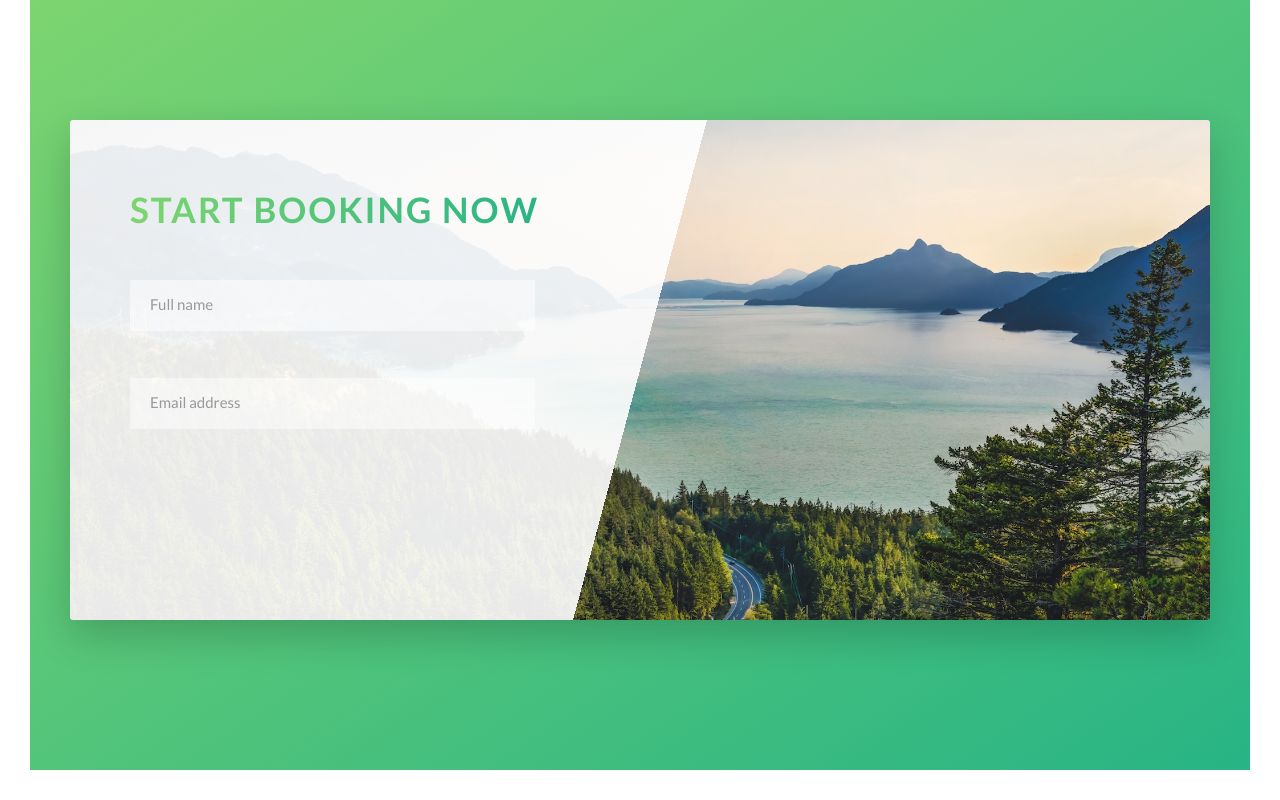
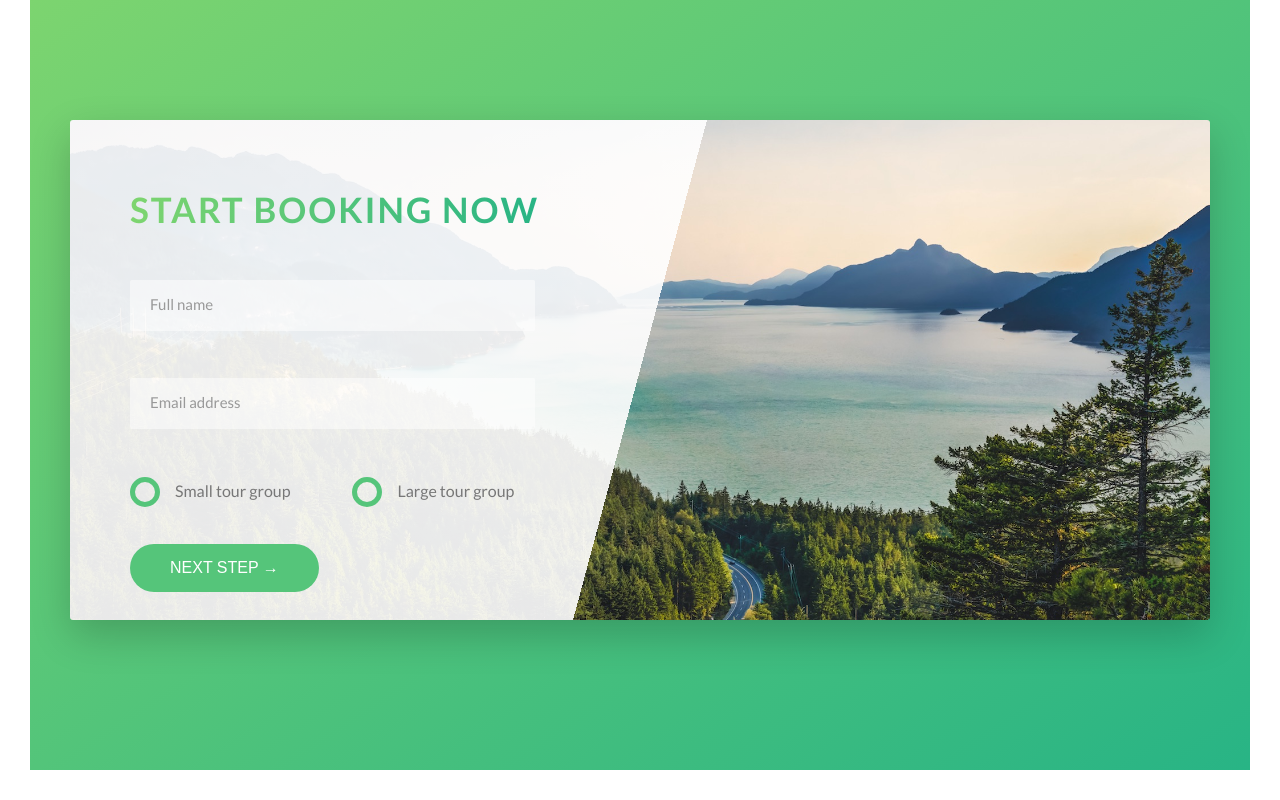
Before and after one commit to memowii/Natours, a website: page index.html in a window 1280 px wide. Shown: the part 4495-5295 px from the top of the page. Drawn offline with Linux system fonts and the light colour scheme.

Commit message:
47. Building the Booking Section - Part 3

```diff
--- a/index.html
+++ b/index.html
@@ -306,6 +306,28 @@
                                 <input type="email" class="form__input" placeholder="Email address" id="email" required>
                                 <label for="email" class="form__label">Email address</label>
                             </div>
+
+                            <div class="form__group u-margin-bottom-medium">
+                                <div class="form__radio-group">
+                                    <input type="radio" class="form__radio-input" id="small" name="size">
+                                    <label for="small" class="form__radio-label">
+                                        <span class="form__radio-button"></span>
+                                        Small tour group
+                                    </label>
+                                </div>
+
+                                <div class="form__radio-group">
+                                    <input type="radio" class="form__radio-input" id="large" name="size">
+                                    <label for="large" class="form__radio-label">
+                                        <span class="form__radio-button"></span>
+                                        Large tour group
+                                    </label>
+                                </div>
+                            </div>
+
+                            <div class="form__group">
+                                <button class="btn btn--green">Next step &rarr;</button>
+                            </div>
                         </form>
                     </div>
                 </div>
--- a/sass/base/_utilities.scss
+++ b/sass/base/_utilities.scss
@@ -1,23 +1,23 @@
 .u-center-text {
-  text-align: center;
+  text-align: center !important;
 }
 
 .u-margin-bottom-small {
-  margin-bottom: 1.5rem;
+  margin-bottom: 1.5rem !important;
 }
 
 .u-margin-bottom-medium {
-  margin-bottom: 4rem;
+  margin-bottom: 4rem !important;
 }
 
 .u-margin-bottom-big {
-  margin-bottom: 8rem;
+  margin-bottom: 8rem !important;
 }
 
 .u-margin-top-big {
-  margin-top: 8rem;
+  margin-top: 8rem !important;
 }
 
 .u-margin-top-huge {
-  margin-top: 10rem;
+  margin-top: 10rem !important;
 }
--- a/sass/components/_button.scss
+++ b/sass/components/_button.scss
@@ -1,5 +1,7 @@
-.btn:link,
-.btn:visited {
+.btn {
+  &,
+  &:link,
+  &:visited {
     text-transform: uppercase;
     text-decoration: none;
     padding: 1.5rem 4rem;
@@ -8,9 +10,12 @@
     transition: all 0.2s;
     position: relative;
     font-size: $default-font-size;
+
+    // Change for the <button> element
+    border: none;
+    cursor: pointer;
   }
 
-.btn {
   &:hover {
     transform: translateY(-0.3rem);
     box-shadow: 0 1rem 2rem rgba($color-black, 0.2);
@@ -21,7 +26,9 @@
     }
   }
 
-  &:active {
+  &:active,
+  &:focus {
+    outline: none;
     transform: translateY(-0.1rem);
     box-shadow: 0 0.5rem 1rem rgba($color-black, 0.2);
   }
@@ -72,7 +79,7 @@
     text-decoration: none;
     border-bottom: 1px solid $color-primary;
     padding: 3px;
-    transition: all .2s;
+    transition: all 0.2s;
   }
 
   &:hover {
--- a/sass/components/_form.scss
+++ b/sass/components/_form.scss
@@ -14,6 +14,7 @@
     border-bottom: 3px solid transparent;
     width: 90%;
     display: block;
+    transition: all 0.3s;
 
     &:focus {
       outline: none;
@@ -44,4 +45,50 @@
     visibility: hidden;
     transform: translateY(-4rem);
   }
+
+  &__radio-group {
+    width: 49%;
+    display: inline-block;
+  }
+
+  &__radio-input {
+    display: none;
+  }
+
+  &__radio-label {
+    font-size: $default-font-size;
+    cursor: pointer;
+    position: relative;
+    padding-left: 4.5rem;
+  }
+
+  &__radio-button {
+    height: 3rem;
+    width: 3rem;
+    border: 5px solid $color-primary;
+    border-radius: 50%;
+    display: inline-block;
+    position: absolute;
+    left: 0;
+    top: -0.4rem;
+
+    &::after {
+      content: "";
+      display: block;
+      height: 1.3rem;
+      width: 1.3rem;
+      border-radius: 50%;
+      position: absolute;
+      top: 50%;
+      left: 50%;
+      transform: translate(-50%, -50%);
+      background-color: $color-primary;
+      opacity: 0;
+      transition: opacity 0.2s;
+    }
+  }
+
+  &__radio-input:checked ~ &__radio-label &__radio-button::after {
+    opacity: 1;
+  }
 }
```
Also changed, not shown: css/style.css. Lines whose indentation alone changed are shown as unchanged.
